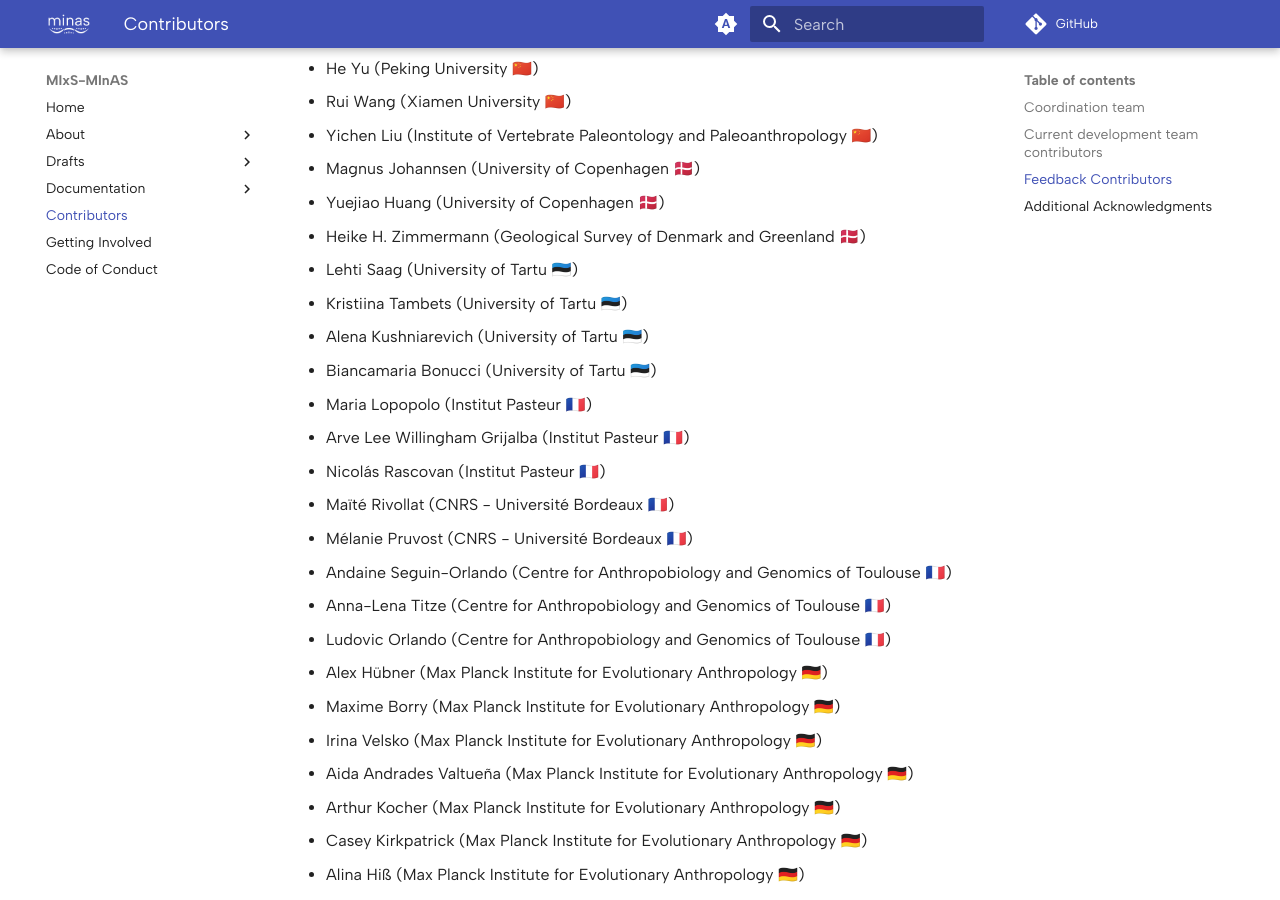
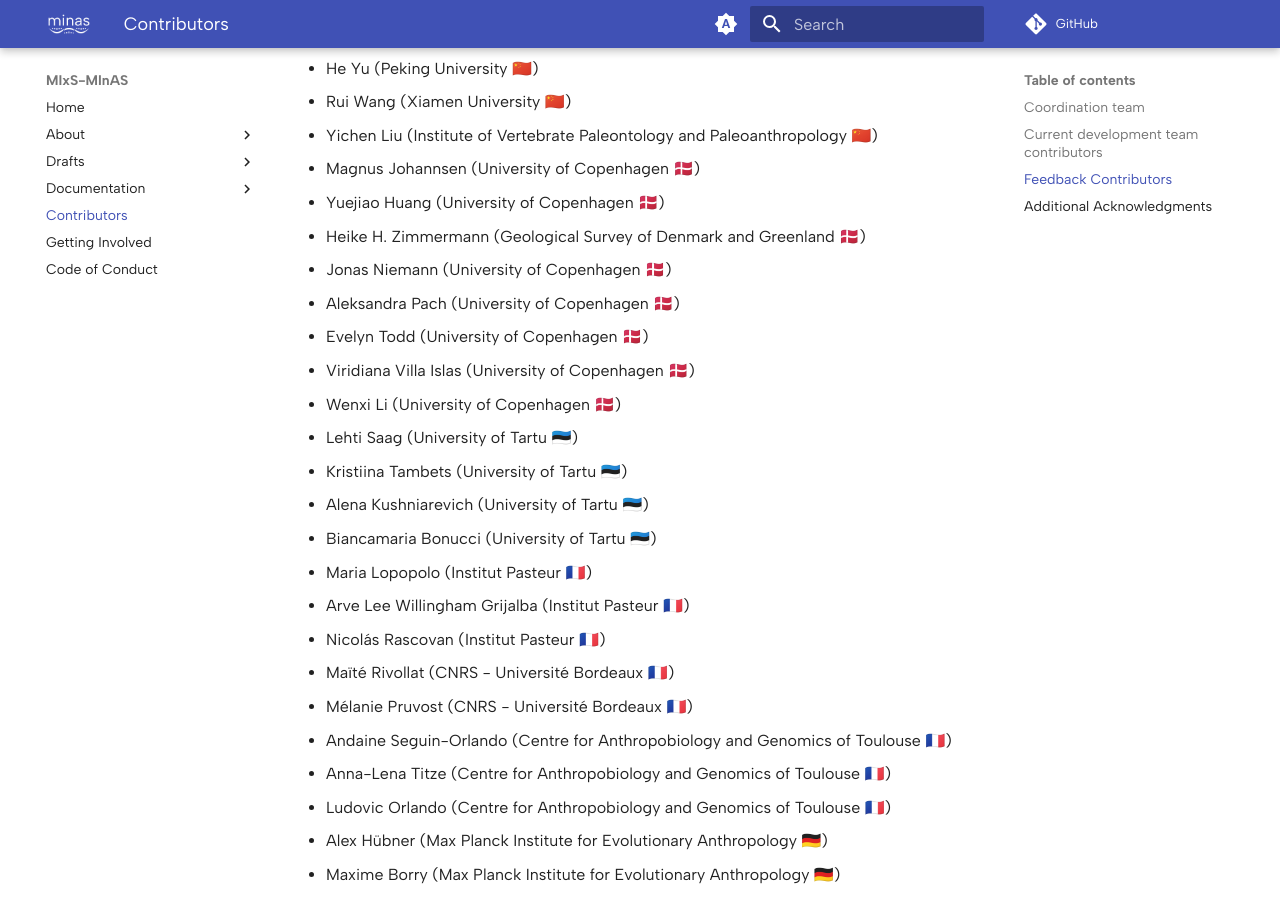
Before and after one commit to MIxS-MInAS/MIxS-MInAS.github.io, an MkDocs documentation site: the page built from docs/contributors.md, in a window 1280 px wide and 900 px high, scrolled down 1120 px. Built offline with MkDocs 1.6.1 and Material for MkDocs 9.7.7, drawn with Linux system fonts in a browser that asks for light colours; comment, search, counter and statistics services are not loaded.

Commit message:
Add contributors from 2024-11-22-FeedbackSession-MolEcoEvoCPH

```diff
--- a/docs/contributors.md
+++ b/docs/contributors.md
@@ -38,6 +38,11 @@ Previously:
 - Magnus Johannsen (University of Copenhagen 🇩🇰)
 - Yuejiao Huang (University of Copenhagen 🇩🇰)
 - Heike H. Zimmermann (Geological Survey of Denmark and Greenland 🇩🇰)
+- Jonas Niemann (University of Copenhagen 🇩🇰)
+- Aleksandra Pach (University of Copenhagen 🇩🇰)
+- Evelyn Todd (University of Copenhagen 🇩🇰)
+- Viridiana Villa Islas (University of Copenhagen 🇩🇰)
+- Wenxi Li (University of Copenhagen 🇩🇰)
 - Lehti Saag (University of Tartu 🇪🇪)
 - Kristiina Tambets (University of Tartu 🇪🇪)
 - Alena Kushniarevich (University of Tartu 🇪🇪)
```
